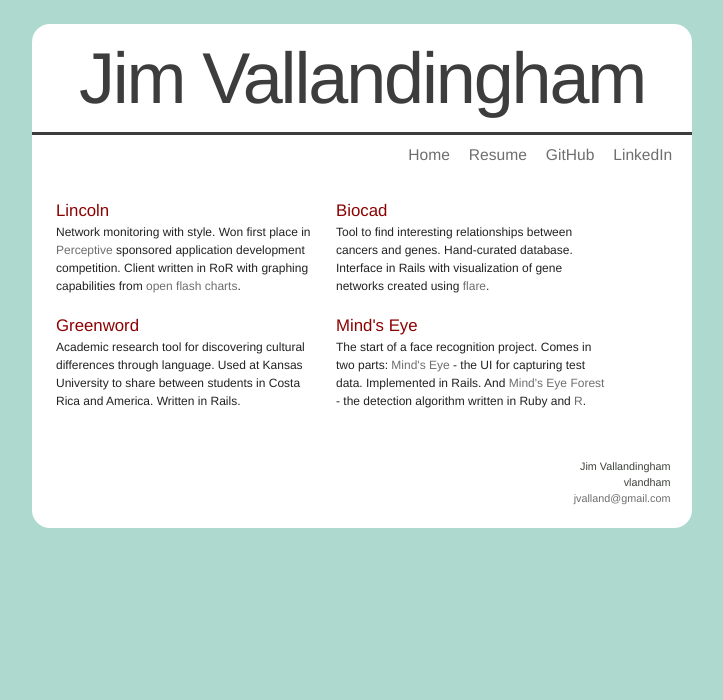
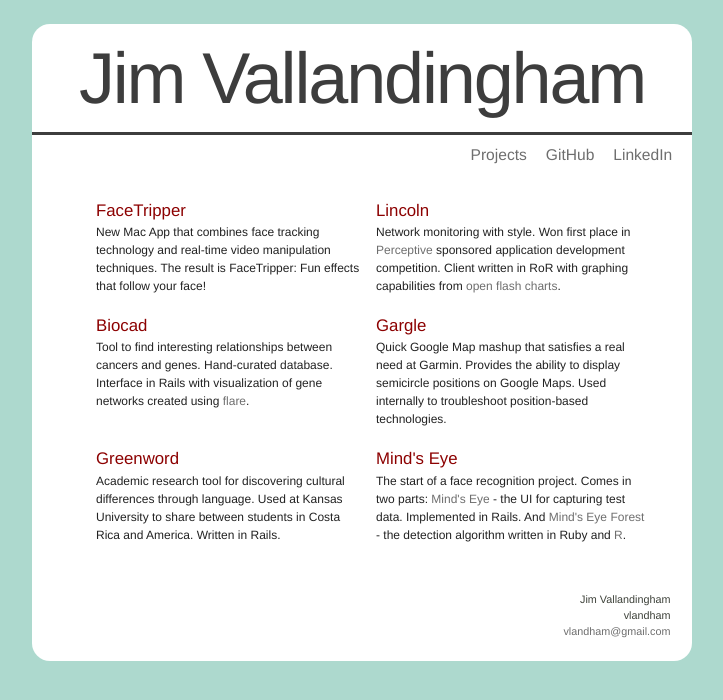
Before and after one commit to vlandham/vlandham.github.com, a Jekyll site: the page built from index.html, in a window 1280 px wide. Shown: the top 700 px of the page, without its empty margins (278-1001 px from the left). Built offline with Jekyll 4.4.1, drawn with Linux system fonts in a browser that asks for light colours.

Commit message:
added new projects. fixed up layout. removed resume for now

```diff
--- a/_layouts/default.html
+++ b/_layouts/default.html
@@ -4,13 +4,12 @@
 <html>
   <head>
     <meta http-equiv="Content-type" content="text/html; charset=utf-8">
-    <title> Jim Vallandingham - vlandham - {{ page.title }}</title>
+    <title> Jim Vallandingham - vlandham</title>
 		<!-- Framework CSS -->
 		<link rel="stylesheet" href="/stylesheets/blueprint/screen.css" type="text/css" media="screen, projection">
 		<link rel="stylesheet" href="/stylesheets/blueprint/print.css" type="text/css" media="print">
 		<!--[if lt IE 8]><link rel="stylesheet" href="/stylesheets/blueprint/ie.css" type="text/css" media="screen, projection"><![endif]-->
 
-		<!-- Import fancy-type plugin for the sample page. -->
 		<link rel="stylesheet" href="/stylesheets/blueprint/plugins/fancy-type/screen.css" type="text/css" media="screen, projection">
 
 		<link rel="stylesheet" href="/stylesheets/style.css" type="text/css" media="screen, projection">
@@ -36,8 +35,8 @@
       </div>
       <div id='menu'>
         <ul>
-          <li><a href='/'>Home</a></li>
-          <li><a href='/resume.html'>Resume</a></li>
+          <li><a href='/'>Projects</a></li>
+
           <li><a href='http://github.com/vlandham' target='_blank' rel='me'>GitHub</a></li>
           <li><a href='http://www.linkedin.com/pub/jim-vallandingham/4/417/61b' target='_blank' rel='me'>LinkedIn</a></li>
         </ul>
--- a/index.html
+++ b/index.html
@@ -3,19 +3,27 @@
 title: home
 ---
 <div class="container">
-	<div class="project span-7">
+    <div class="project span-7 prepend-1">
+        <a class="title" href="http://facetripper.com">FaceTripper</a>
+        <p>New Mac App that combines face tracking technology and real-time video manipulation techniques. The result is FaceTripper: Fun effects that follow your face!</p>
+    </div>
+	<div class="project span-7 last">
 		<a class="title" href="http://github.com/beardy/lincoln_client">Lincoln</a>
 		<p>Network monitoring with style. Won first place in <a href="http://www.perceptivesoftware.com/">Perceptive</a> sponsored application development competition. Client written in RoR with graphing capabilities from <a href="http://teethgrinder.co.uk/open-flash-chart/">open flash charts</a>.</p>
 	</div>
-	<div class="project span-7 last">
+	<div class="project span-7 prepend-1">
 		<a class="title" href="http://github.com/vlandham/biocad">Biocad</a>
 		<p>Tool to find interesting relationships between cancers and genes. Hand-curated database. Interface in Rails with visualization of gene networks created using <a href="http://flare.prefuse.org/">flare</a>.</p>
 	</div>
-	<div class="project span-7">
+	<div class="project span-7 last">
+        <a class="title" href="http://github.com/vlandham/gargle">Gargle</a>
+        <p>Quick Google Map mashup that satisfies a real need at Garmin. Provides the ability to display semicircle positions on Google Maps. Used internally to troubleshoot position-based technologies.</p>
+    </div>
+	<div class="project span-7 prepend-1">
 		<a class="title" href="http://www.assembla.com/spaces/greenword/wiki">Greenword</a>
 		<p>Academic research tool for discovering cultural differences through language. Used at Kansas University to share between students in Costa Rica and America. Written in Rails. </p>
 	</div>
-	<div class="project span-7">
+	<div class="project span-7" last>
 		<a class="title" href="http://github.com/vlandham/minds_eye">Mind's Eye</a>
 		<p>The start of a face recognition project. Comes in two parts: <a href="http://github.com/vlandham/minds_eye">Mind's Eye</a> - the UI for capturing test data. Implemented in Rails. And <a href="http://github.com/vlandham/minds_eye_forest">Mind's Eye Forest</a> - the detection algorithm written in Ruby and <a href="http://www.r-project.org/">R</a>.</p>
 	</div>
```
Also changed, not shown: other parts of _layouts/default.html (+2 -1 lines), resume.html (deleted, +0 -99 lines), favicon.ico (added).
